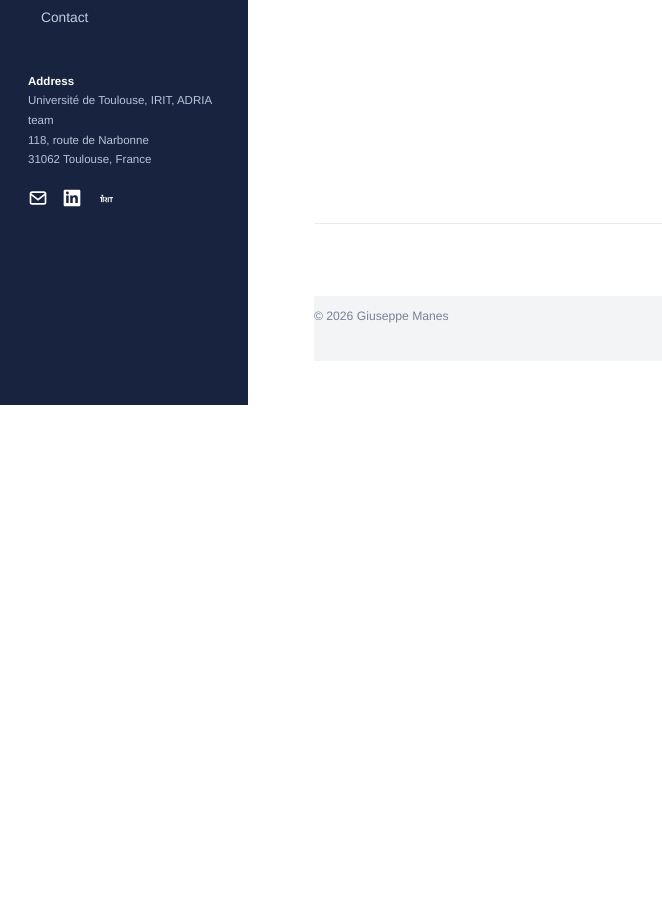
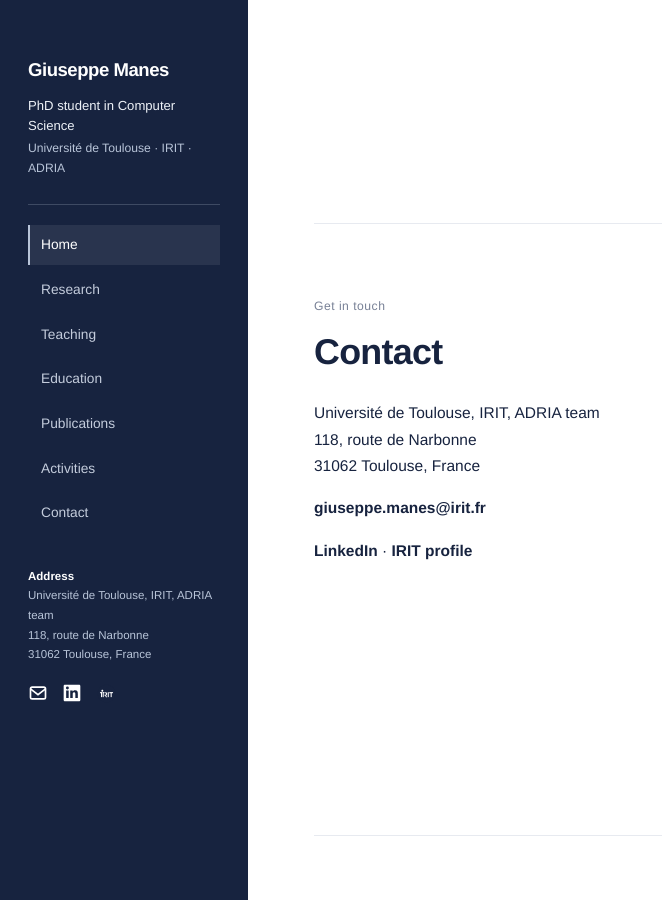
Before and after one commit to gmanes-1/gmanes-1.github.io, a Jekyll site: the page built from index.md, in a window 1280 px wide and 900 px high, scrolled down 3608 px. Shown: the whole window, without its empty margins (0-662 px from the left). Built offline with Jekyll 4.4.1, drawn with Linux system fonts in a browser that asks for light colours; before the commit the page ends 4013 px from its top, so only the background shows below that.

Commit message:
Fix one-page section navigation and contact section

```diff
--- a/_layouts/home.html
+++ b/_layouts/home.html
@@ -9,12 +9,14 @@
 </head>
 <body class="one-page-home">
   <aside class="profile-sidebar" aria-label="Profile and page navigation">
-    <a class="sidebar-name" href="#home">Giuseppe Manes</a>
-    <p class="sidebar-role">PhD student in Computer Science</p>
-    <p class="sidebar-affiliation">Université de Toulouse · IRIT · ADRIA</p>
+    <div class="sidebar-identity">
+      <a class="sidebar-name" href="#home">Giuseppe Manes</a>
+      <p class="sidebar-role">PhD student in Computer Science</p>
+      <p class="sidebar-affiliation">Université de Toulouse · IRIT · ADRIA</p>
+    </div>
     <div class="sidebar-rule"></div>
     <nav class="sidebar-nav" aria-label="Page sections">
-      <a href="#home" class="active">Home</a>
+      <a href="#home" class="active" aria-current="location">Home</a>
       <a href="#research">Research</a>
       <a href="#teaching">Teaching</a>
       <a href="#education">Education</a>
@@ -22,7 +24,7 @@
       <a href="#activities">Activities</a>
       <a href="#contact">Contact</a>
     </nav>
-    <div class="sidebar-contact" id="contact">
+    <div class="sidebar-contact">
       <p><strong>Address</strong><br>Université de Toulouse, IRIT, ADRIA team<br>118, route de Narbonne<br>31062 Toulouse, France</p>
       <div class="socials" aria-label="Contact links">
         <a href="mailto:giuseppe.manes@irit.fr" aria-label="Email">
@@ -39,15 +41,14 @@
   </aside>
 
   <main class="one-page-content">
-    <section class="scroll-section home-section" id="home" aria-labelledby="home-title">
+    <section class="scroll-section home-section" id="home">
       {{ content }}
     </section>
 
     {% assign research_page = site.pages | where: "url", "/research/" | first %}
     {% if research_page %}
     <section class="scroll-section" id="research">
-      <p class="section-kicker">Academic profile</p>
-      <h2>Research</h2>
+      <p class="section-kicker">Academic profile</p><h2>Research</h2>
       {{ research_page.content }}
     </section>
     {% endif %}
@@ -55,8 +56,7 @@
     {% assign teaching_page = site.pages | where: "url", "/teaching/" | first %}
     {% if teaching_page %}
     <section class="scroll-section" id="teaching">
-      <p class="section-kicker">Academic profile</p>
-      <h2>Teaching</h2>
+      <p class="section-kicker">Academic profile</p><h2>Teaching</h2>
       {{ teaching_page.content }}
     </section>
     {% endif %}
@@ -64,8 +64,7 @@
     {% assign education_page = site.pages | where: "url", "/education/" | first %}
     {% if education_page %}
     <section class="scroll-section" id="education">
-      <p class="section-kicker">Academic profile</p>
-      <h2>Education</h2>
+      <p class="section-kicker">Academic profile</p><h2>Education</h2>
       {{ education_page.content }}
     </section>
     {% endif %}
@@ -73,8 +72,7 @@
     {% assign publications_page = site.pages | where: "url", "/publications/" | first %}
     {% if publications_page %}
     <section class="scroll-section" id="publications">
-      <p class="section-kicker">Academic profile</p>
-      <h2>Publications</h2>
+      <p class="section-kicker">Academic profile</p><h2>Publications</h2>
       {{ publications_page.content }}
     </section>
     {% endif %}
@@ -82,30 +80,37 @@
     {% assign activities_page = site.pages | where: "url", "/activities/" | first %}
     {% if activities_page %}
     <section class="scroll-section" id="activities">
-      <p class="section-kicker">Academic profile</p>
-      <h2>Academic activities</h2>
+      <p class="section-kicker">Academic profile</p><h2>Academic activities</h2>
       {{ activities_page.content }}
     </section>
     {% endif %}
+
+    <section class="scroll-section contact-section" id="contact">
+      <p class="section-kicker">Get in touch</p>
+      <h2>Contact</h2>
+      <p>Université de Toulouse, IRIT, ADRIA team<br>118, route de Narbonne<br>31062 Toulouse, France</p>
+      <p><a href="mailto:giuseppe.manes@irit.fr">giuseppe.manes@irit.fr</a></p>
+      <p><a href="https://www.linkedin.com/in/giuseppe-manes-319710256/" target="_blank" rel="noopener">LinkedIn</a> · <a href="https://www.irit.fr/~Giuseppe.Manes/" target="_blank" rel="noopener">IRIT profile</a></p>
+    </section>
     <footer class="one-page-footer">© {{ site.time | date: '%Y' }} Giuseppe Manes</footer>
   </main>
 
   <script>
     (() => {
       const links = Array.from(document.querySelectorAll('.sidebar-nav a'));
-      const sections = links.map(link => document.querySelector(link.getAttribute('href'))).filter(Boolean);
+      const sections = links.map(link => document.getElementById(link.hash.slice(1))).filter(Boolean);
       if (!('IntersectionObserver' in window)) return;
       const observer = new IntersectionObserver(entries => {
         entries.forEach(entry => {
           if (!entry.isIntersecting) return;
           links.forEach(link => {
-            const selected = link.getAttribute('href') === '#' + entry.target.id;
+            const selected = link.hash === '#' + entry.target.id;
             link.classList.toggle('active', selected);
             if (selected) link.setAttribute('aria-current', 'location');
             else link.removeAttribute('aria-current');
           });
         });
-      }, { rootMargin: '-18% 0px -65% 0px', threshold: 0 });
+      }, { rootMargin: '-20% 0px -65% 0px', threshold: 0 });
       sections.forEach(section => observer.observe(section));
     })();
   </script>
```
